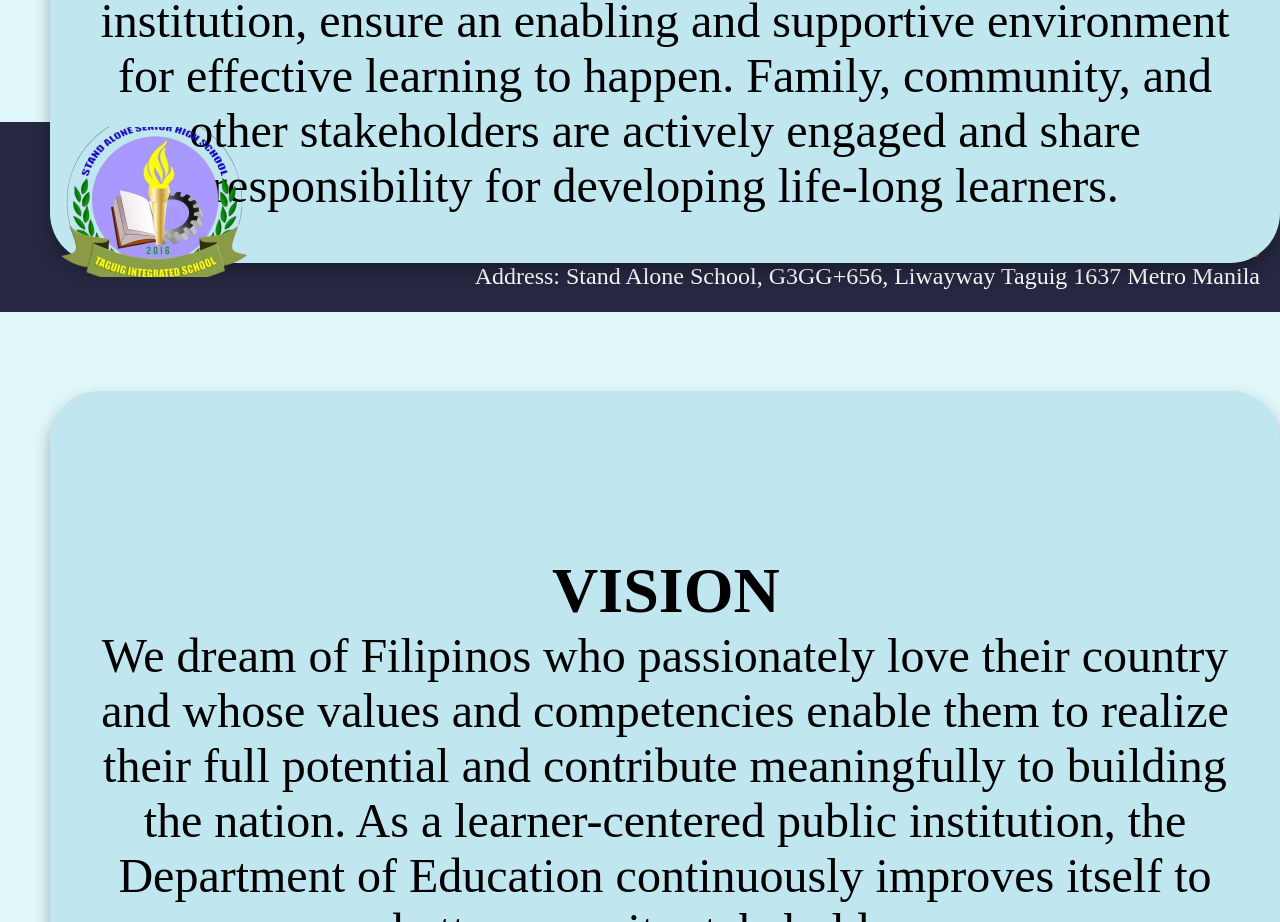
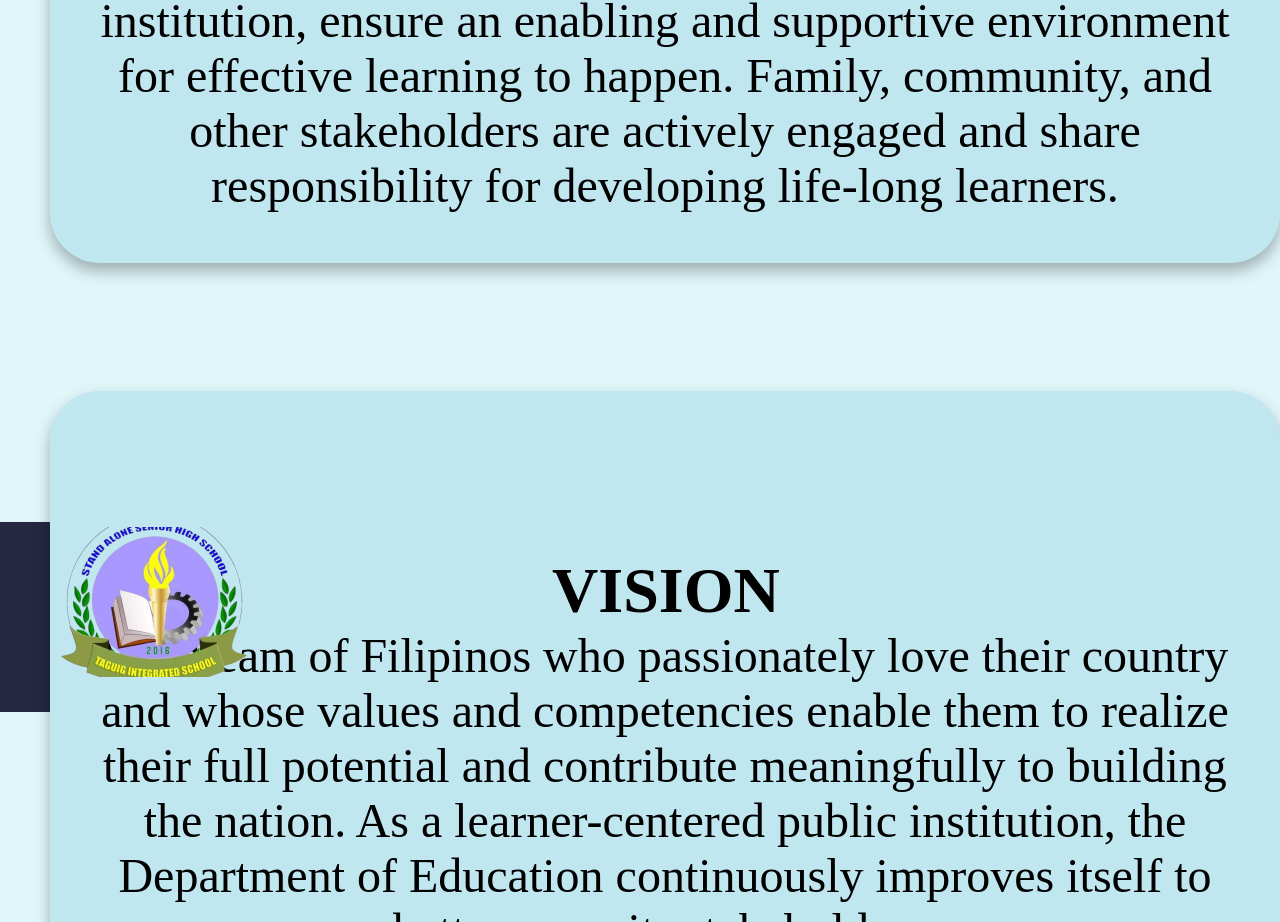
Before and after one commit to P0larfrog/P0larFr0g.github.io, a plain HTML site: page index.htm in a window 1280 px wide. Shown: the part 1178-2100 px from the top of the page. Drawn offline with Linux system fonts and the light colour scheme.

Commit message:
Update index.htm

```diff
--- a/index.htm
+++ b/index.htm
@@ -239,7 +239,7 @@ img {
       background-color: #262842;
       color: #fff;
       height: auto;
-      margin-top: 500px;
+      margin-top: 900px;
     }
 
     .logo-container {
```
